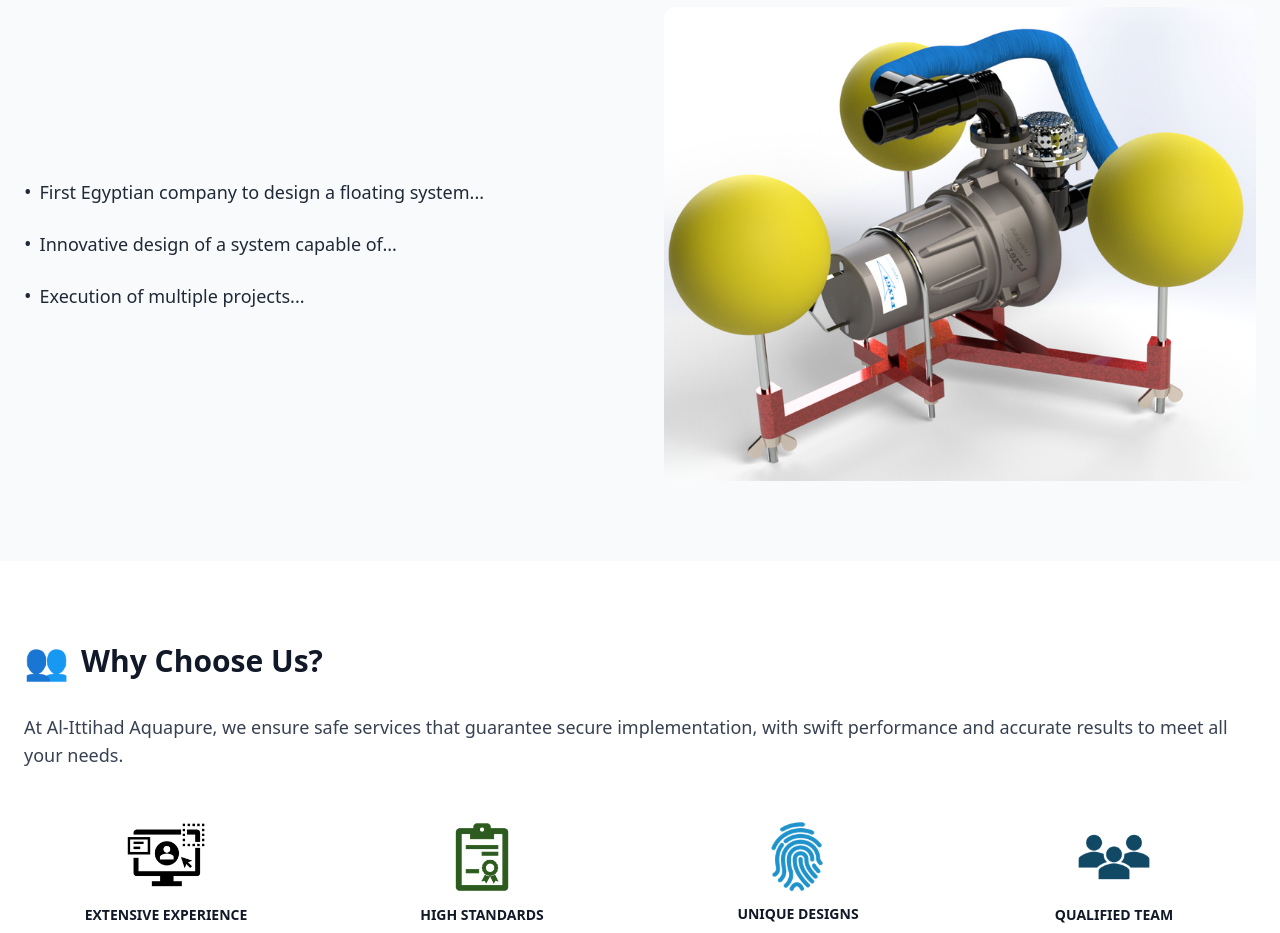
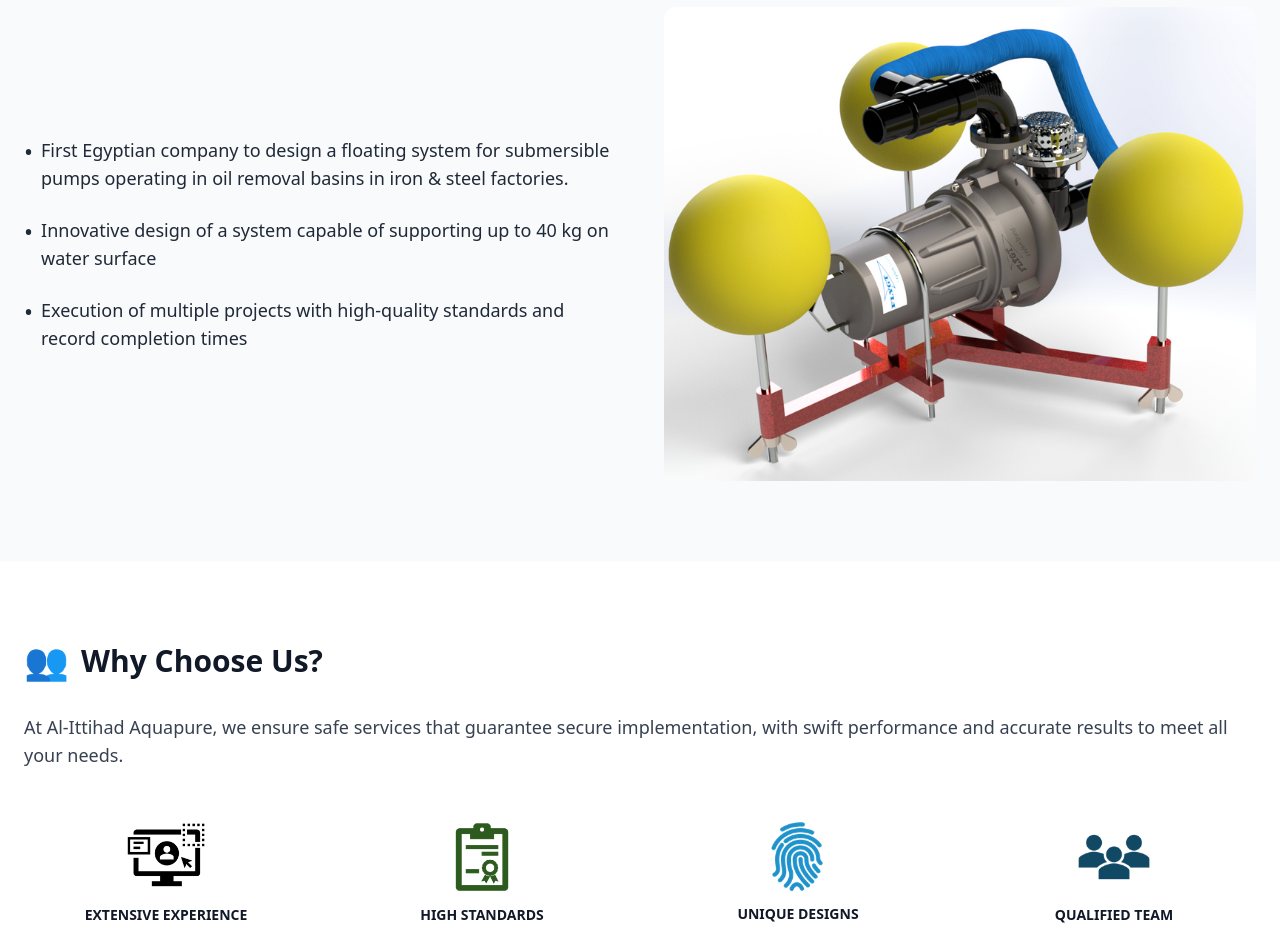
Before and after one commit to Ayoupey/Alittihad-AquaPure-website, a Next.js app: page / in a window 1280 px wide. Shown: the part 1720-2653 px from the top of the page. Built offline with nearby package versions, Linux system fonts and the light colour scheme.

Commit message:
update: تعديل بسيط على الموقع

```diff
--- a/src/app/page.tsx
+++ b/src/app/page.tsx
@@ -96,16 +96,16 @@ export default function Home() {
       <div>
         <ul className="space-y-6 text-gray-800 text-lg">
           <li className="flex items-start">
-            <span className="mr-2 text-xl">•</span>
-            First Egyptian company to design a floating system...
+            <span className="mr-2 text-2xl">•</span>
+            First Egyptian company to design a floating system for submersible pumps operating in oil removal basins in iron & steel factories.
           </li>
           <li className="flex items-start">
-            <span className="mr-2 text-xl">•</span>
-            Innovative design of a system capable of...
+            <span className="mr-2 text-2xl">•</span>
+            Innovative design of a system capable of supporting up to 40 kg on water surface
           </li>
           <li className="flex items-start">
-            <span className="mr-2 text-xl">•</span>
-            Execution of multiple projects...
+            <span className="mr-2 text-2xl">•</span>
+            Execution of multiple projects with high-quality standards and record completion times
           </li>
         </ul>
       </div>
```
